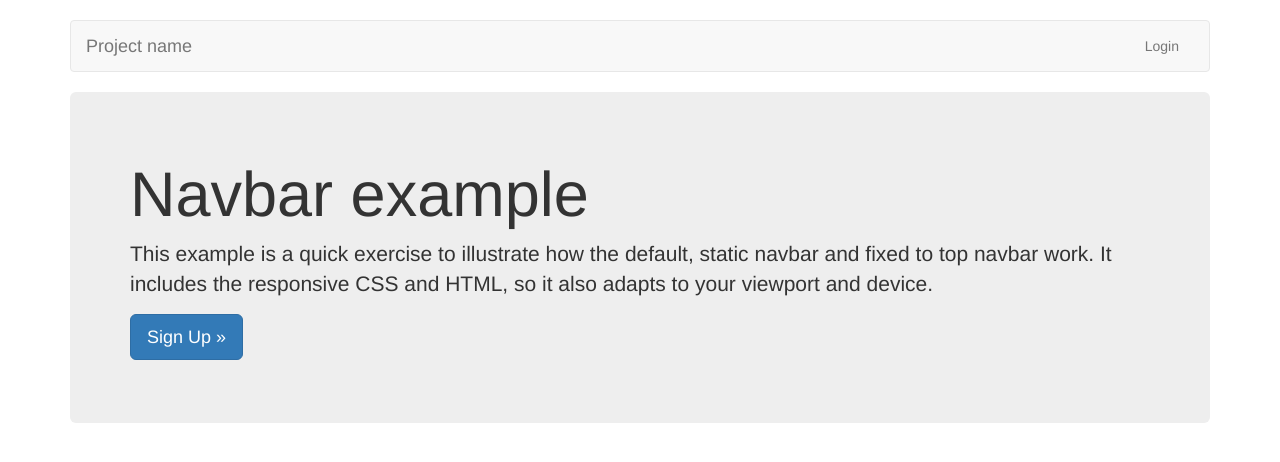
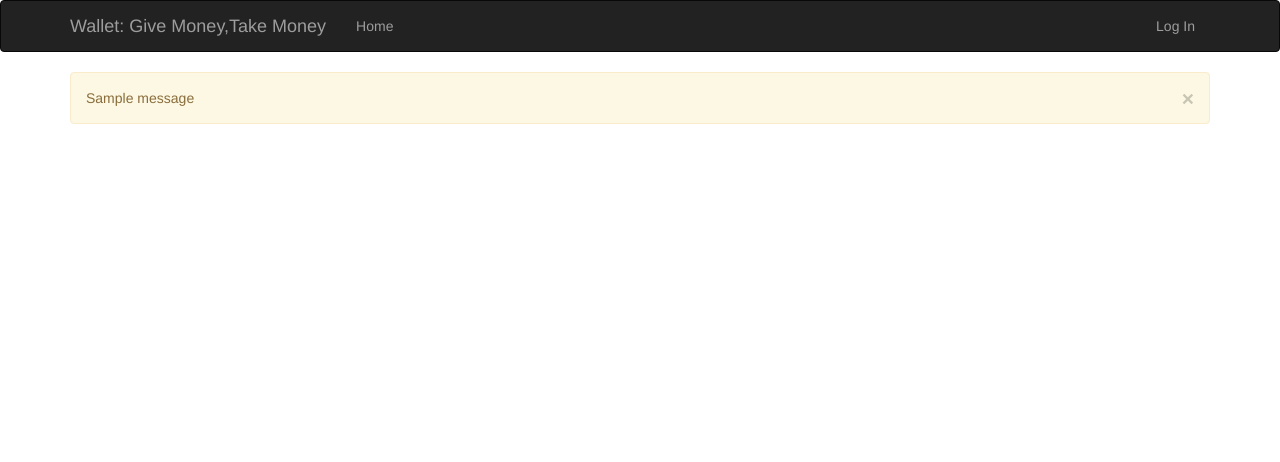
Before and after one commit to sagaragarwal94-archives/QR_Money_hackathon, a Python web app: template app/templates/base.html in a window 1280 px wide. Shown: the top 462 px of the page. Run offline with Jinja, Linux system fonts and the light colour scheme; the template is opened without the code that fills it, so the values that code supplies are empty; one stand-in notice (Sample message) is shown; some libraries are stand-ins or nearby versions.

Commit message:
Necessary changes made

```diff
--- a/app/templates/base.html
+++ b/app/templates/base.html
@@ -1,70 +1,44 @@
+{% extends "bootstrap/base.html" %}
 
-<!DOCTYPE html>
-<html lang="en">
-  <head>
-    <meta charset="utf-8">
-    <meta http-equiv="X-UA-Compatible" content="IE=edge">
-    <meta name="viewport" content="width=device-width, initial-scale=1, shrink-to-fit=no">
-    <!-- The above 3 meta tags *must* come first in the head; any other head content must come *after* these tags -->
-    <meta name="description" content="">
-    <meta name="author" content="">
+{% block title %}Wallet{% endblock %}
 
-    <title>QR_Code</title>
-
-    <!-- Bootstrap core CSS -->
-     <link rel="stylesheet" type="text/css"
-          href="{{url_for('static', filename='bootstrap.min.css')}}">
-    <!-- Custom styles for this template -->
-    <link rel="stylesheet" type="text/css"
-          href="{{url_for('static', filename='app.css')}}">
-  </head>
-
-  <body>
-
+{% block navbar %}
+<div class="navbar navbar-inverse" role="navigation">
     <div class="container">
-
-      <!-- Static navbar -->
-      <nav class="navbar navbar-default">
-        <div class="container-fluid">
         <div class="navbar-header">
-            <button type="button" class="navbar-toggle collapsed" data-toggle="collapse" data-target="#navbar" aria-expanded="false" aria-controls="navbar">
+            <button type="button" class="navbar-toggle" data-toggle="collapse" data-target=".navbar-collapse">
                 <span class="sr-only">Toggle navigation</span>
                 <span class="icon-bar"></span>
                 <span class="icon-bar"></span>
                 <span class="icon-bar"></span>
             </button>
-            <a class="navbar-brand" href="#">Project name</a>
+            <a class="navbar-brand" href="{{ url_for('index') }}">Wallet: Give Money,Take Money</a>
         </div>
-          <div id="navbar" class="navbar-collapse collapse">
+        <div class="navbar-collapse collapse">
+            <ul class="nav navbar-nav">
+                <li><a href="{{ url_for('index') }}">Home</a></li>
+            </ul>
+            <ul class="nav navbar-nav navbar-right">
+                {% if current_user.is_authenticated() %}
+                <li><a href="{{ url_for('logout') }}">Log Out</a></li>
+                {% else %}
+                <li><a href="{{ url_for('login') }}">Log In</a></li>
+                {% endif %}
+            </ul>
+        </div>
+    </div>
+</div>
+{% endblock %}
 
-            <ul class="nav navbar-nav navbar-right">
+{% block content %}
+<div class="container">
+    {% for message in get_flashed_messages() %}
+    <div class="alert alert-warning">
+        <button type="button" class="close" data-dismiss="alert">&times;</button>
+        {{ message }}
+    </div>
+    {% endfor %}
 
-              <li><a href="">Login</a></li>
-            </ul>
-          </div><!--/.nav-collapse -->
-        </div><!--/.container-fluid -->
-      </nav>
-
-      <!-- Main component for a primary marketing message or call to action -->
-      <div class="jumbotron">
-        <h1>Navbar example</h1>
-        <p>This example is a quick exercise to illustrate how the default, static navbar and fixed to top navbar work. It includes the responsive CSS and HTML, so it also adapts to your viewport and device.</p>
-        <p>
-          <a class="btn btn-lg btn-primary" href="" role="button">Sign Up &raquo;</a>
-        </p>
+    {% block page_content %}{% endblock %}
 </div>
-
-    </div> <!-- /container -->
-
-
-
-    <!-- Bootstrap core JavaScript
-    ================================================== -->
-    <!-- Placed at the end of the document so the pages load faster -->
-    <!-- IE10 viewport hack for Surface/desktop Windows 8 bug -->
-          <script src="{{url_for('static', filename='jquery.min.js')}}">
-
-      <script src="{{url_for('static', filename='ie10-viewport-bug-workaround.js')}}" >
-      <script src="{{url_for('static', filename='bootstrap.min.js')}}">
-</body>
-</html>
+{% endblock %}
```
Also changed, not shown: app/__init__.py (+8 -1 lines), app/templates/index.html (+10 -0 lines), app/templates/login.html (added, +7 -0 lines), app/templates/register.html (added, +10 -0 lines), app/templates/two-factor-setup.html (added, +9 -0 lines), app/views.py (+105 -2 lines). Lines whose indentation alone changed are shown as unchanged.
